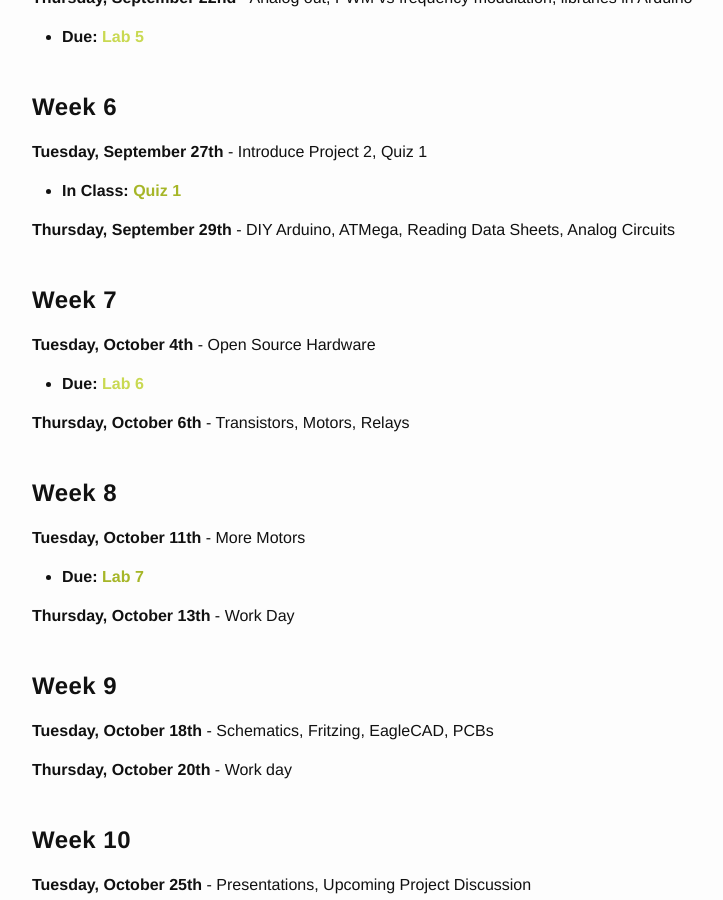
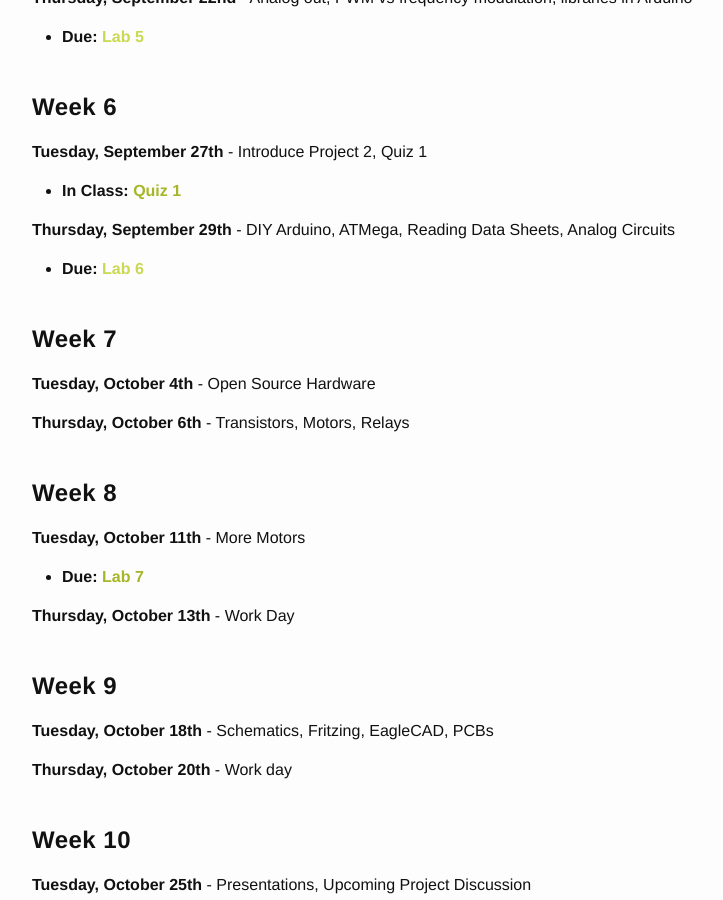
Before and after one commit to coloringchaos/object-fall-16, a Jekyll site: the page built from schedule.md, in a window 1280 px wide and 900 px high, scrolled down 1632 px. Shown: the whole window, without its empty margins (238-961 px from the left). Built offline with Jekyll 4.4.1, drawn with Linux system fonts in a browser that asks for light colours.

```diff
--- a/schedule.md
+++ b/schedule.md
@@ -72,10 +72,12 @@ This page has a breakdown of the general content that we will cover in each clas
 
 **Thursday, September 29th** - DIY Arduino, ATMega, Reading Data Sheets, Analog Circuits
 
++ **Due: [Lab 6](/object-fall-16/lab-6)**
+
 # Week 7
 **Tuesday, October 4th** - Open Source Hardware
 
-+ **Due: [Lab 6](/object-fall-16/lab-6)**
+
 
 **Thursday, October 6th** - Transistors, Motors, Relays
 
```
